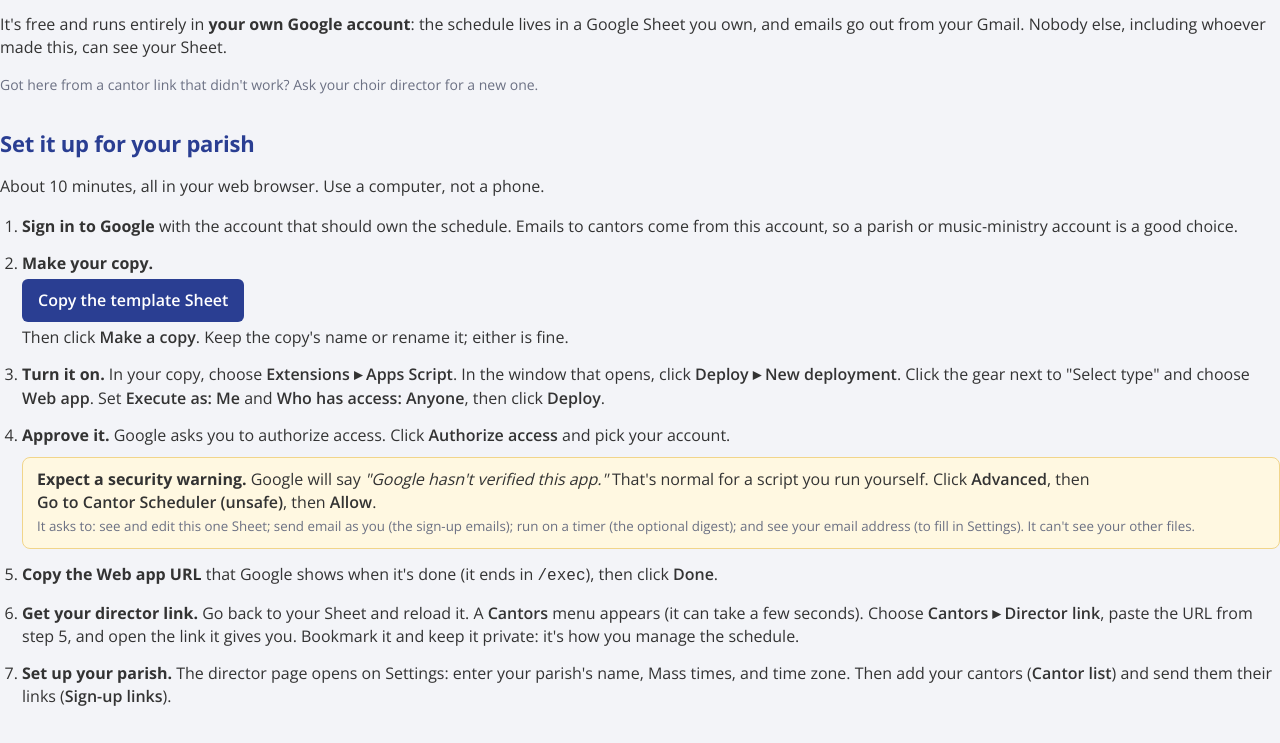
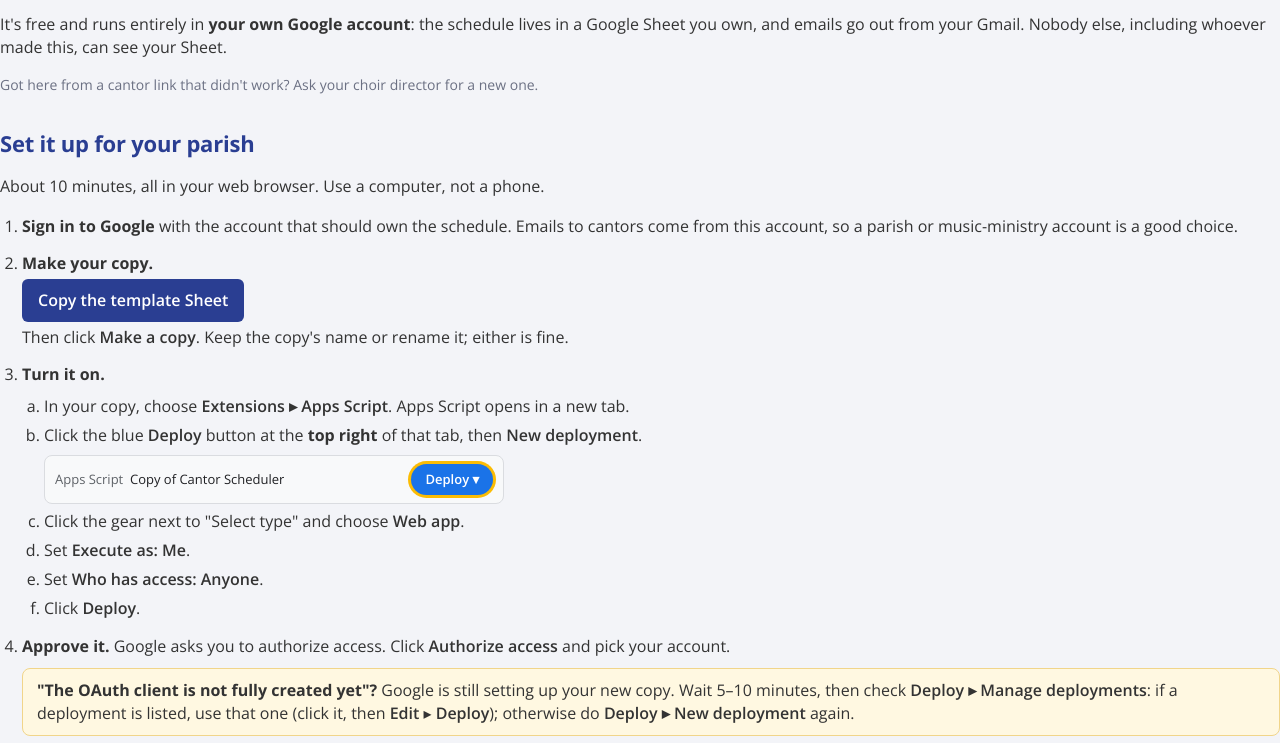
Before and after one commit to silvermorph/cantor-scheduler, a plain HTML site: page index.html in a window 1280 px wide. Shown: the part 156-899 px from the top of the page. Drawn offline with nearby package versions, Linux system fonts and the light colour scheme.

Commit message:
Update page

```diff
--- a/index.html
+++ b/index.html
@@ -138,6 +138,16 @@
   .guide .callout { background: #fff8e1; border: 1px solid #f1d58a; border-radius: 8px; padding: 10px 14px; margin: 10px 0; }
   .guide .copy { display: inline-block; background: var(--blue); color: #fff; font-weight: 600; text-decoration: none; padding: 10px 16px; border-radius: 6px; margin: 4px 0; }
   .guide small { color: var(--muted); }
+  .guide .steps { margin-top: 8px; padding-left: 22px; }
+  .guide .steps li { margin-bottom: 6px; }
+  /* A sketch of the top of the Apps Script window, to show where Deploy is. */
+  .guide .shot { display: flex; align-items: center; justify-content: space-between; gap: 12px; max-width: 460px;
+    margin: 8px 0 4px; padding: 8px 10px; background: #f8f9fa; border: 1px solid #dadce0; border-radius: 8px;
+    font-size: 13px; color: #5f6368; }
+  .guide .shot b { color: #202124; font-weight: 500; }
+  .guide .shot-name { min-width: 0; overflow: hidden; text-overflow: ellipsis; white-space: nowrap; }
+  .guide .shot-btn { flex: none; background: #1a73e8; color: #fff; font-weight: 600; padding: 6px 14px;
+    border-radius: 18px; box-shadow: 0 0 0 3px #fbbc04; }
 </style>
 </head>
 <body>
@@ -159,12 +169,26 @@
     <li><strong>Make your copy.</strong><br>
       <a class="copy" href="https://docs.google.com/spreadsheets/d/1ZePVq8SyScKICWgPUAJjdw_5RV-XcYSahBrC_TZFCcg/copy" target="_blank" rel="noopener">Copy the template Sheet</a><br>
       Then click <span class="menu">Make a copy</span>. Keep the copy's name or rename it; either is fine.</li>
-    <li><strong>Turn it on.</strong> In your copy, choose <span class="menu">Extensions ▸ Apps Script</span>.
-      In the window that opens, click <span class="menu">Deploy ▸ New deployment</span>. Click the gear next to
-      "Select type" and choose <span class="menu">Web app</span>. Set <span class="menu">Execute as: Me</span> and
-      <span class="menu">Who has access: Anyone</span>, then click <span class="menu">Deploy</span>.</li>
+    <li><strong>Turn it on.</strong>
+      <ol type="a" class="steps">
+        <li>In your copy, choose <span class="menu">Extensions ▸ Apps Script</span>. Apps Script opens in a new tab.</li>
+        <li>Click the blue <span class="menu">Deploy</span> button at the <strong>top right</strong> of that tab, then
+          <span class="menu">New deployment</span>.
+          <div class="shot" aria-hidden="true">
+            <span class="shot-name">Apps Script &nbsp;<b>Copy of Cantor Scheduler</b></span>
+            <span class="shot-btn">Deploy ▾</span>
+          </div></li>
+        <li>Click the gear next to "Select type" and choose <span class="menu">Web app</span>.</li>
+        <li>Set <span class="menu">Execute as: Me</span>.</li>
+        <li>Set <span class="menu">Who has access: Anyone</span>.</li>
+        <li>Click <span class="menu">Deploy</span>.</li>
+      </ol></li>
     <li><strong>Approve it.</strong> Google asks you to authorize access. Click
       <span class="menu">Authorize access</span> and pick your account.
+      <div class="callout"><strong>"The OAuth client is not fully created yet"?</strong> Google is still setting up
+        your new copy. Wait 5–10 minutes, then check <span class="menu">Deploy ▸ Manage deployments</span>: if a
+        deployment is listed, use that one (click it, then <span class="menu">Edit</span> ▸
+        <span class="menu">Deploy</span>); otherwise do <span class="menu">Deploy ▸ New deployment</span> again.</div>
       <div class="callout"><strong>Expect a security warning.</strong> Google will say
         <em>"Google hasn't verified this app."</em> That's normal for a script you run yourself. Click
         <span class="menu">Advanced</span>, then <span class="menu">Go to Cantor Scheduler (unsafe)</span>, then
@@ -186,7 +210,7 @@
   <p>Your director page says when there's a new version. To update, in your Sheet choose
   <span class="menu">Extensions ▸ Apps Script</span>. On the left under <span class="menu">Libraries</span>, click
   <span class="menu">CantorScheduler</span>, pick the highest version, and click <span class="menu">Save</span>. Then
-  <span class="menu">Deploy ▸ Manage deployments</span>, click the pencil, set <span class="menu">Version: New version</span>,
+  click the blue <span class="menu">Deploy</span> button at the top right ▸ <span class="menu">Manage deployments</span>, click the pencil, set <span class="menu">Version: New version</span>,
   and click <span class="menu">Deploy</span>. Your links stay the same. If Google asks you to approve it again, it's the
   same as when you set it up (step 4).</p>
 </section>
```
